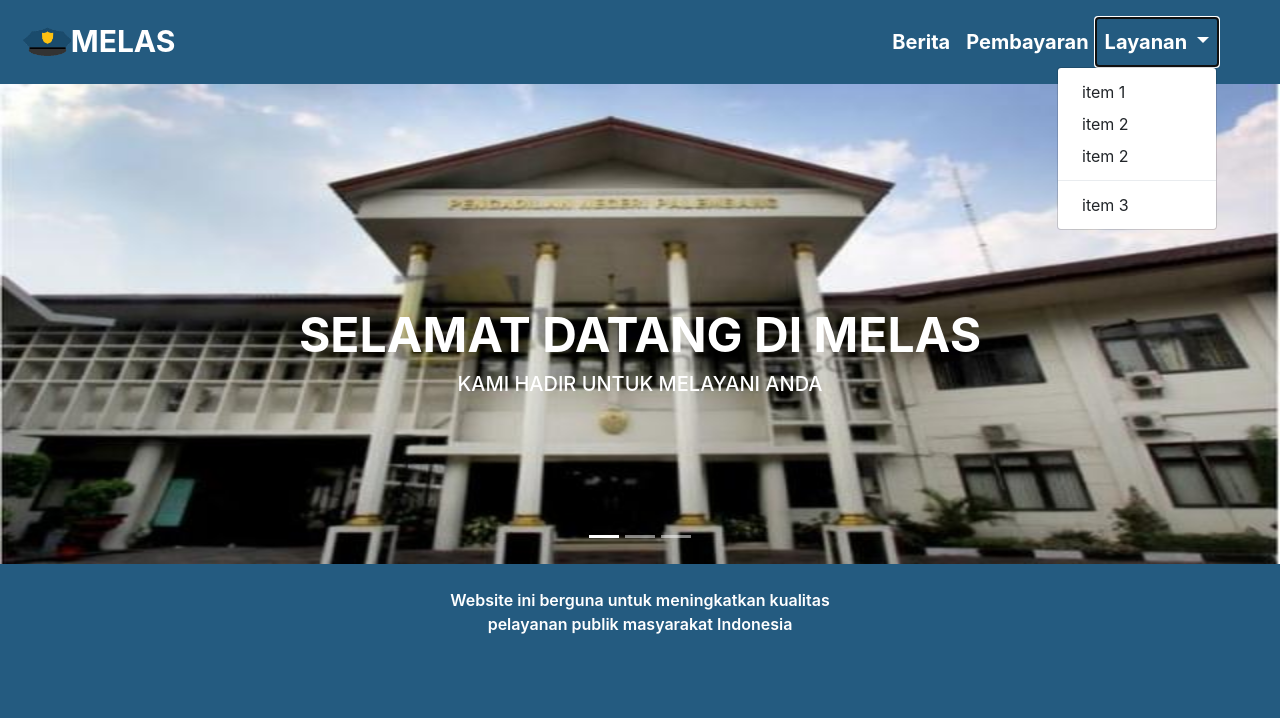
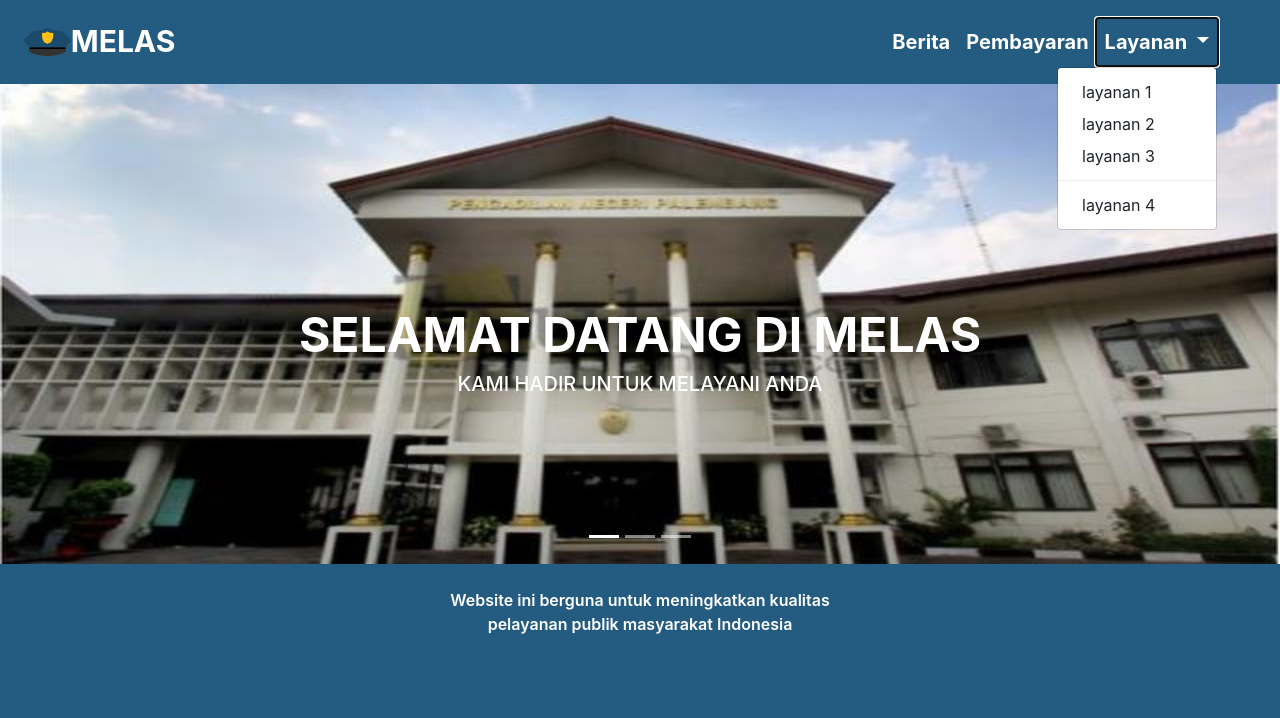
Before and after one commit to SI-RPL-2021/SI4207-MELAS, a PHP site: page /user/home.php in a window 1280 px wide, after a click on "Layanan". Shown: the part 41-759 px from the top of the page. Run offline with PHP 8.4, Linux system fonts and the light colour scheme; a user stored in the database is signed in; some libraries are stand-ins or nearby versions.

Commit message:
resolve #4

```diff
--- a/user/home.php
+++ b/user/home.php
@@ -58,11 +58,11 @@
             Layanan
           </a>
           <div class="dropdown-menu dropdown-menu-right" aria-labelledby="navbarDropdown">
-            <a class="dropdown-item" href="#">item 1</a>
-            <a class="dropdown-item" href="#">item 2</a>
-            <a class="dropdown-item" href="#">item 2</a>
+            <a class="dropdown-item" href="#">layanan 1</a>
+            <a class="dropdown-item" href="#">layanan 2</a>
+            <a class="dropdown-item" href="#">layanan 3</a>
             <div class="dropdown-divider"></div>
-            <a class="dropdown-item" href="#">item 3</a>
+            <a class="dropdown-item" href="#">layanan 4</a>
           </div>
         </li>
       </ul>
```
